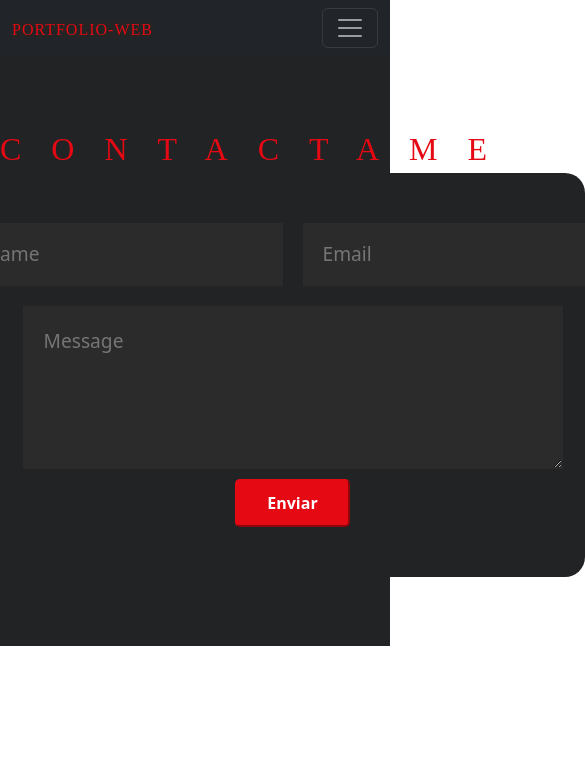
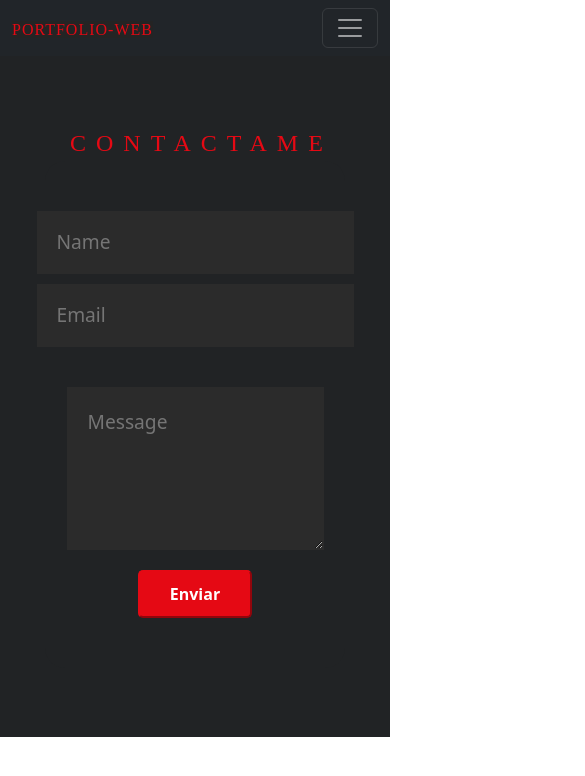
Before and after one commit to chanticou/PortfolioWeb, a React (Create React App) app: page /contact-form in a window 390 px wide. Shown: the top 776 px of the page, 585 px wide, since content can reach past the window. Built offline with nearby package versions, Linux system fonts and the light colour scheme.

Commit message:
responsive navBar

```diff
--- a/src/components/Form/index.css
+++ b/src/components/Form/index.css
@@ -1,3 +1,104 @@
+@media only screen and (min-width: 250px) {
+  .content-contact {
+    background-color: #212325;
+    padding: 69px 0;
+  }
+
+  .form {
+    display: flex;
+    flex-direction: column;
+    gap: 10px 0;
+    flex-wrap: wrap;
+    margin: auto;
+    width: 300px;
+    border-radius: 20px;
+    padding: 50px;
+    align-content: center;
+    justify-content: center;
+    align-items: center;
+    background-color: #212325;
+  }
+
+  .user_name {
+    color: aliceblue;
+    padding: 10px;
+    width: 250px;
+  }
+
+  .form_email {
+    color: aliceblue;
+    padding: 10px;
+  }
+
+  .label_form {
+    color: #fff;
+    font-size: 1.5rem;
+  }
+
+  .form_error {
+    color: red;
+  }
+
+  .input_form {
+    padding: 15px 18px;
+    font-size: 1.2rem;
+    background: #2b2b2b;
+    margin-bottom: 10px;
+    border-color: transparent;
+  }
+
+  .form_submit_button {
+    background-color: #e50914;
+    padding: 10px 30px;
+    border-color: #e50914;
+    cursor: pointer;
+    border-radius: 5px;
+    font-weight: bold;
+    color: #fff;
+    margin-top: 10px;
+  }
+  .form_submit_button:hover {
+    opacity: 0.8;
+  }
+
+  .content_name_email {
+    display: flex;
+    flex-direction: column;
+
+    justify-content: flex-start;
+    align-items: center;
+    gap: 0 20px;
+    width: 250px;
+  }
+
+  .form_message {
+    margin-top: 20px;
+    width: 257px;
+    padding: 20px;
+    height: 163px;
+    background: #2b2b2b;
+    color: rgb(21, 22, 22);
+    font-size: 1.2rem;
+    border-color: transparent;
+  }
+
+  .content_contact-me {
+    width: 100%;
+    display: flex;
+  }
+
+  .contact-me {
+    color: #e50914;
+    letter-spacing: 10px;
+    font-size: 1.5rem;
+    margin: auto;
+    width: 250px;
+    font-family: "Bebas Neue", cursive;
+    /* background: rgb(20, 20, 20); */
+  }
+}
+
+@media only screen and (min-width: 768px) {
   .content-contact {
     background-color: #212325;
     padding: 69px 0;
@@ -89,3 +190,4 @@
     font-family: "Bebas Neue", cursive;
     /* background: rgb(20, 20, 20); */
   }
+}
--- a/src/components/Landing/index.css
+++ b/src/components/Landing/index.css
@@ -1,5 +1,5 @@
 .content_Landing {
-  background-color: #141414;
+  background-color: rgb(36, 36, 36);
   width: 100%;
   display: flex;
   flex-direction: column;
--- a/src/components/NavBar/index.jsx
+++ b/src/components/NavBar/index.jsx
@@ -12,7 +12,7 @@ export const NavBar = () => {
     <>
       <Navbar bg="dark" expand="lg" variant="dark" data-bs-theme="dark">
         <Container>
-          <Navbar.Brand as={Link} to="/Home">
+          <Navbar.Brand as={Link} to="/">
             <PortfolioWeb />
           </Navbar.Brand>
           <Navbar.Toggle aria-controls="basic-navbar-nav" />
@@ -30,9 +30,9 @@ export const NavBar = () => {
               <Nav.Link as={Link} to="/">
                 Perfil
               </Nav.Link>
-              <Nav.Link as={Link} to="/">
+              {/* <Nav.Link as={Link} to="/">
                 landing
-              </Nav.Link>
+              </Nav.Link> */}
             </Nav>
           </Navbar.Collapse>
         </Container>
```
Lines whose indentation alone changed are shown as unchanged.
